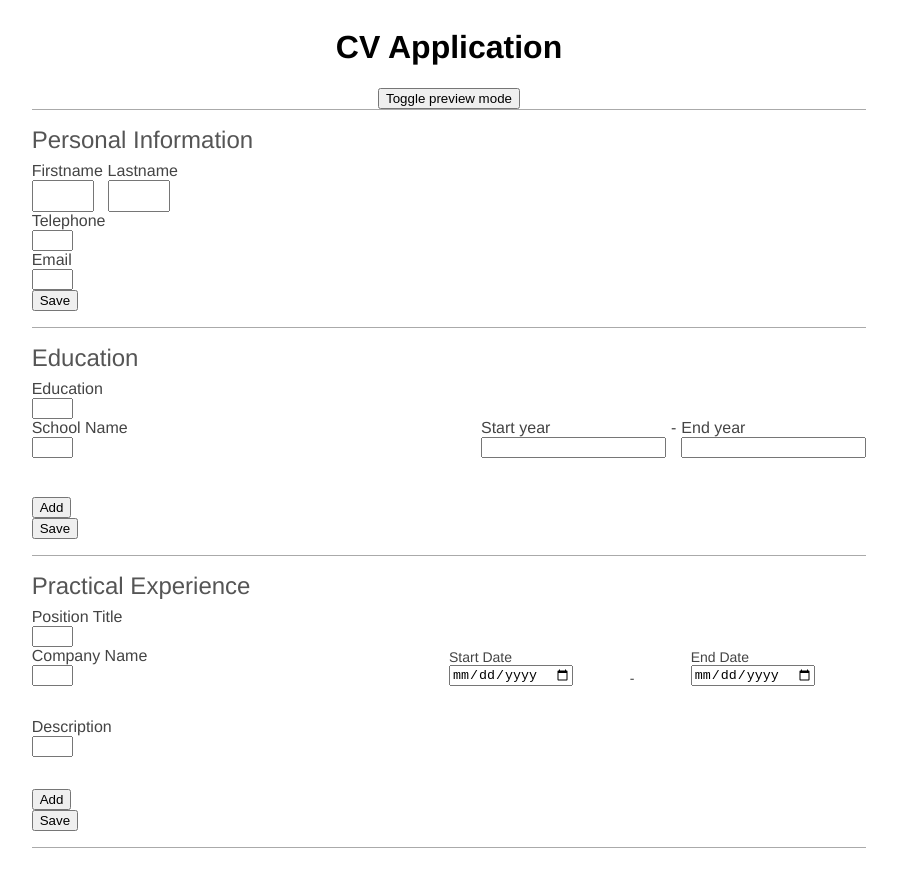
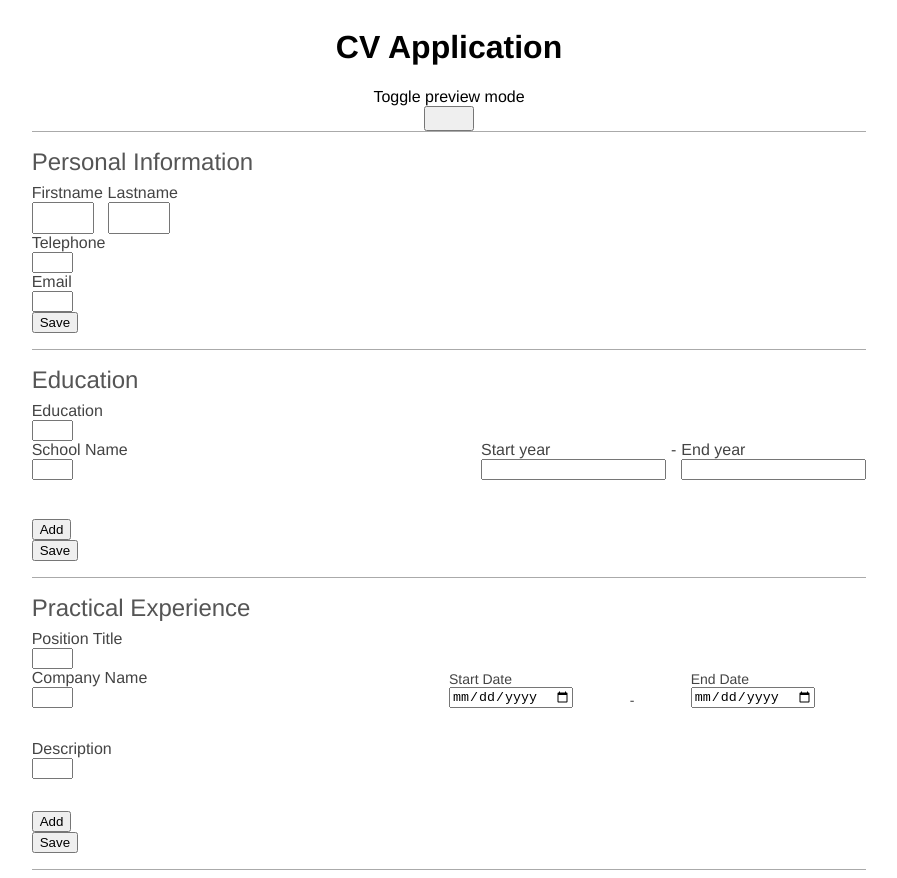
Before and after one commit to JSHC/odin-cvproject, a React (Create React App) app: page / in a window 1280 px wide. Shown: the whole page, without its empty margins (191-1088 px from the left). Before the commit the page ends 856 px from the top, so only its background shows below. Built offline with nearby package versions, Linux system fonts and the light colour scheme.

Commit message:
Add conditional css class to toggle button depending on enabled state

```diff
--- a/src/App.js
+++ b/src/App.js
@@ -23,7 +23,10 @@ class App extends React.Component {
     return (
       <div className="app">
       <h1>CV Application</h1>
-      <button onClick={this.onTogglePreviewClicked}>Toggle preview mode</button>
+      <label>
+      Toggle preview mode
+      </label>
+      <button className={`toggle-button ${this.state.previewEnabled ? 'enabled' : 'disabled'}`} onClick={this.onTogglePreviewClicked}></button>
         <div className="cv-container">
           <PersonalInfoSection />
           <EducationSection />
```
